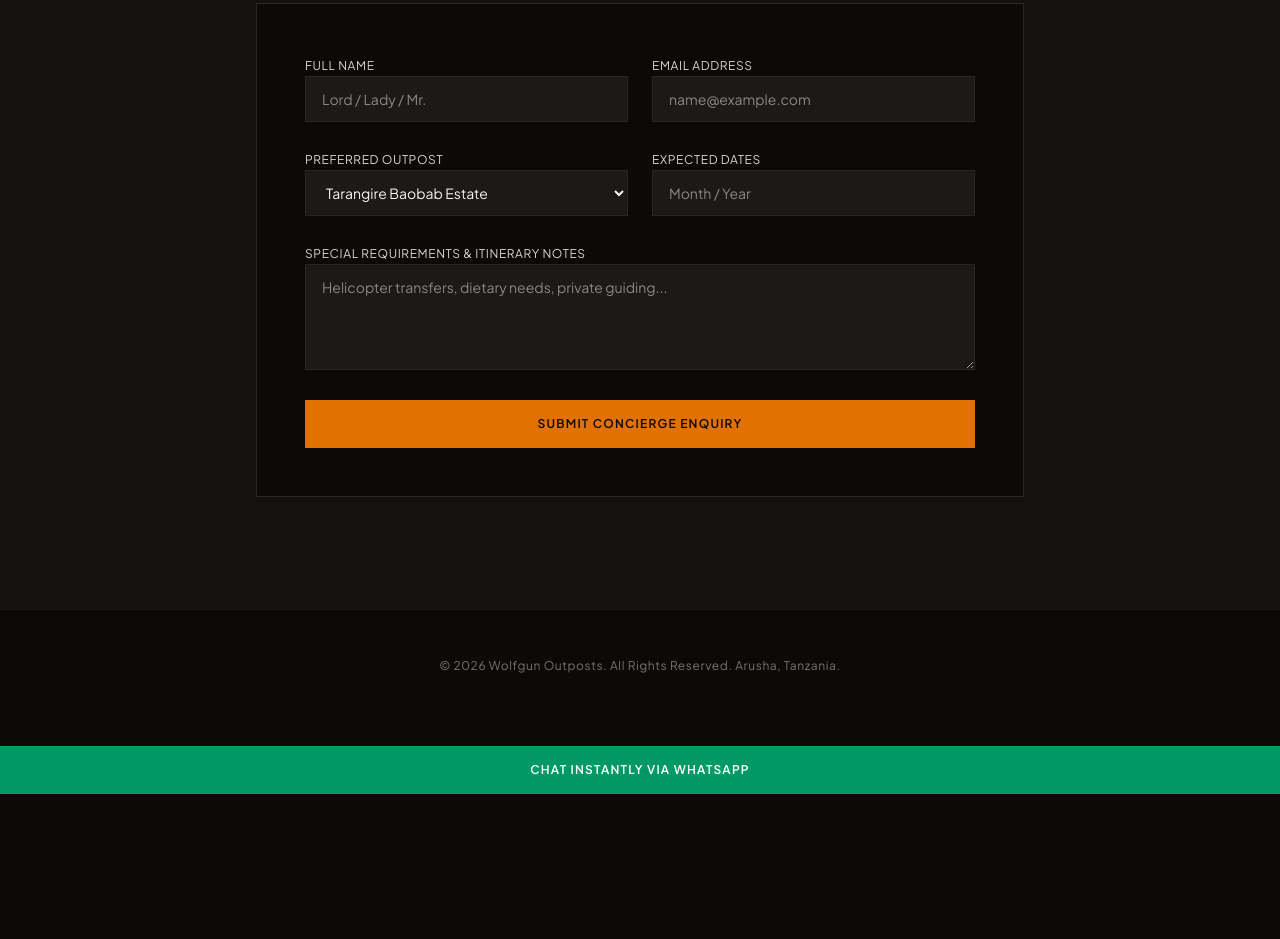
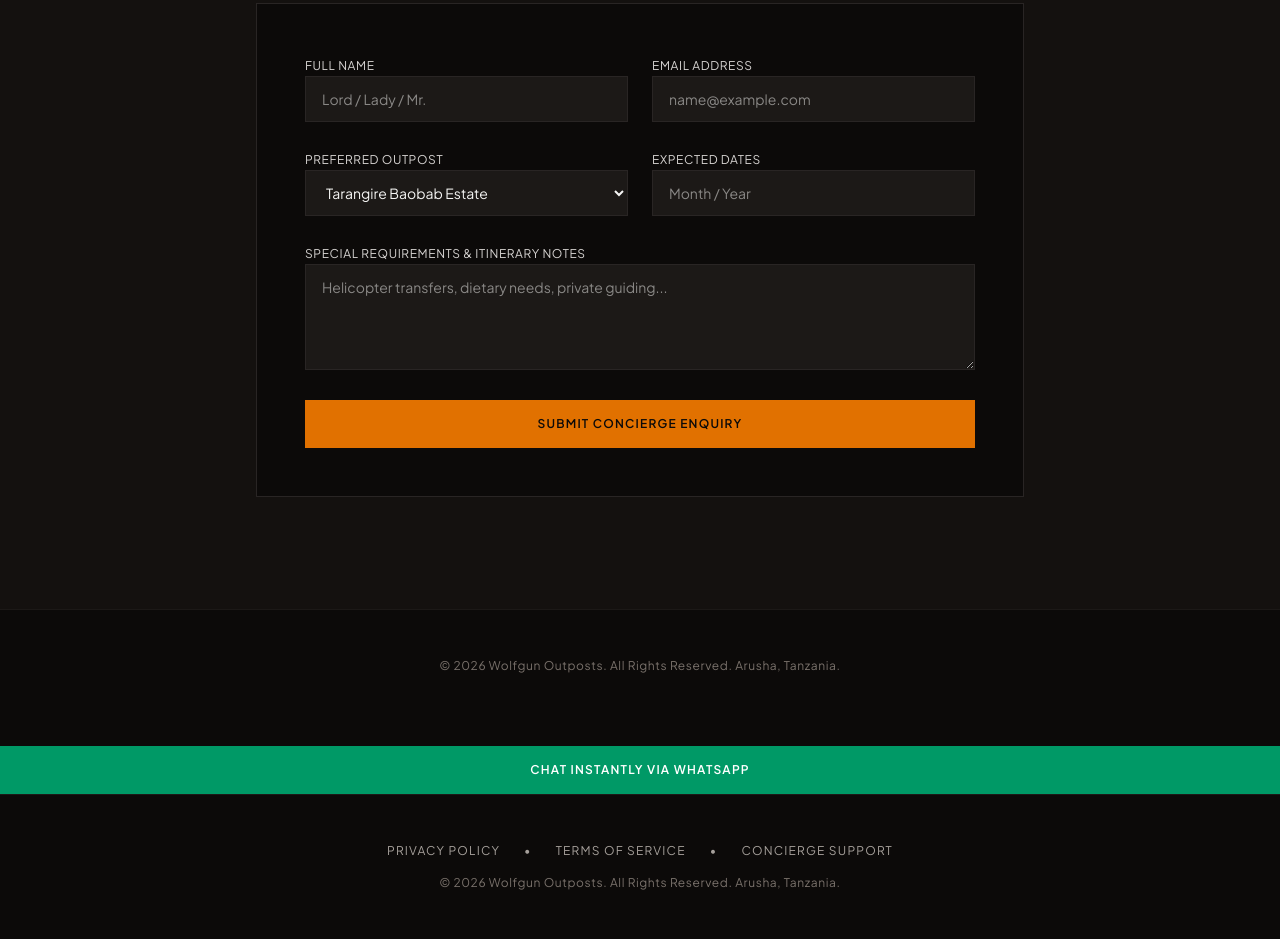
Before and after one commit to Kwolfgun/wolfgun-outposts, a plain HTML site: page index.html in a window 1280 px wide. Shown: the part 1964-2903 px from the top of the page. Before the commit the page ends 2758 px from the top, so only its background shows below. Drawn offline with nearby package versions, Linux system fonts and the light colour scheme.

Commit message:
Update index.html

```diff
--- a/index.html
+++ b/index.html
@@ -168,3 +168,14 @@
             Chat Instantly via WhatsApp
         </a>
     </div>
+<!-- Footer -->
+    <footer class="py-12 px-6 border-t border-stone-900 text-center space-y-4">
+        <div class="flex justify-center space-x-6 text-xs text-stone-400 uppercase tracking-widest">
+            <a href="#contact" class="hover:text-amber-500 transition">Privacy Policy</a>
+            <span>&bull;</span>
+            <a href="#contact" class="hover:text-amber-500 transition">Terms of Service</a>
+            <span>&bull;</span>
+            <a href="#contact" class="hover:text-amber-500 transition">Concierge Support</a>
+        </div>
+        <p class="text-xs text-stone-500 tracking-wider">&copy; 2026 Wolfgun Outposts. All Rights Reserved. Arusha, Tanzania.</p>
+    </footer>
```
